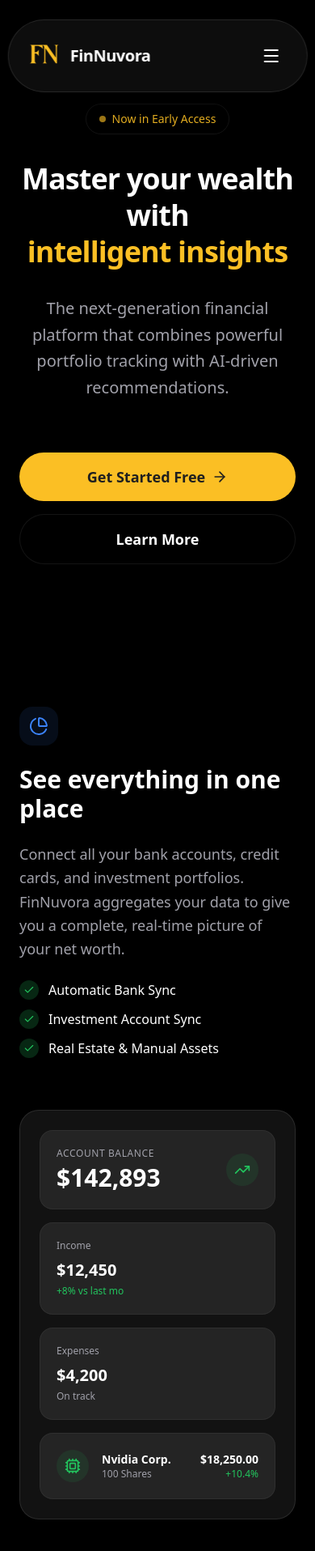
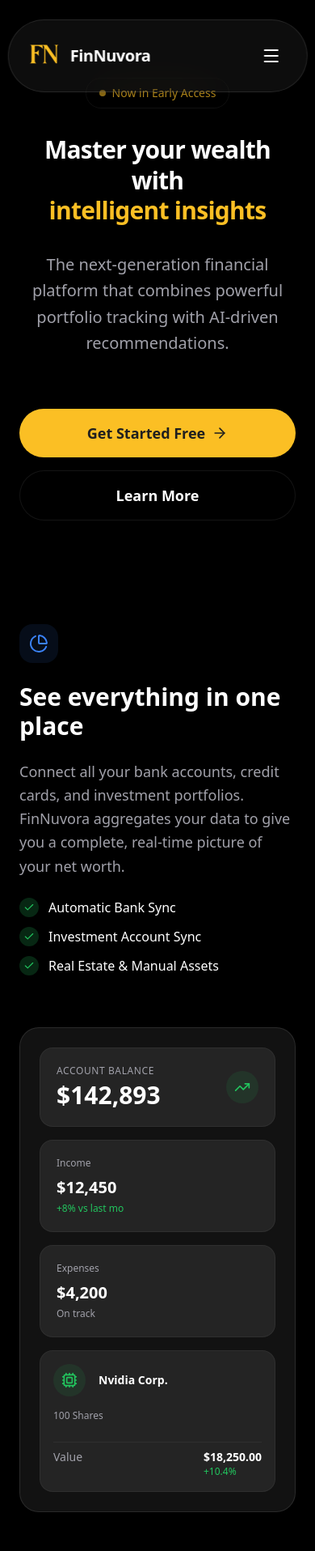
Before and after one commit to Vetri-78640/FinNuvora, a Next.js app in the folder frontend/: page / in a window 390 px wide. Shown: the top 1916 px of the page at 81% size. Built offline with nearby package versions, Linux system fonts and the light colour scheme; no server answers.

Commit message:
Frontend Protections

```diff
--- a/frontend/app/page.jsx
+++ b/frontend/app/page.jsx
@@ -38,11 +38,11 @@ export default function LandingPage() {
   };
 
   return (
-    <div className="min-h-screen bg-[#000000] flex flex-col font-sans text-text-primary">
+    <div className="min-h-screen bg-[#000000] flex flex-col font-sans text-text-primary overflow-x-hidden">
       <Navbar />
 
       {/* Hero Section */}
-      <section className="pt-32 pb-20 px-6 relative overflow-hidden">
+      <section className="pt-24 md:pt-32 pb-16 md:pb-20 px-6 relative overflow-hidden">
         {/* Background Glow */}
         <div className="absolute top-0 left-1/2 -translate-x-1/2 w-[80vw] h-[80vw] max-w-[800px] max-h-[800px] bg-primary/5 rounded-full blur-3xl -z-10" />
 
@@ -52,7 +52,7 @@ export default function LandingPage() {
             Now in Early Access
           </div>
 
-          <h1 className="text-4xl md:text-5xl lg:text-7xl font-bold tracking-tight leading-tight animate-slide-in">
+          <h1 className="text-3xl sm:text-4xl md:text-5xl lg:text-7xl font-bold tracking-tight leading-tight animate-slide-in">
             Master your wealth with<br />
             <span className="text-primary">intelligent insights</span>
           </h1>
@@ -80,7 +80,7 @@ export default function LandingPage() {
       </section>
 
       {/* Feature Highlight 1 */}
-      <section className="py-24 px-6 relative">
+      <section className="py-16 md:py-24 px-6 relative">
         <div className="absolute top-1/2 left-0 w-[80vw] h-[80vw] max-w-[500px] max-h-[500px] bg-blue-500/10 rounded-full blur-[100px] -z-10" />
         <div className="max-w-7xl mx-auto flex flex-col lg:flex-row items-center gap-16">
           <div className="flex-1 space-y-6">
@@ -127,17 +127,27 @@ export default function LandingPage() {
               </div>
 
               {/* Top Asset (Full Width) */}
-              <div className="col-span-1 sm:col-span-2 bg-surface-elevated rounded-2xl p-5 border border-white/5 flex items-center gap-4">
-                <div className="h-10 w-10 rounded-full bg-green-500/10 flex items-center justify-center text-green-500">
-                  <Cpu size={20} />
+              <div className="col-span-1 sm:col-span-2 bg-surface-elevated rounded-2xl p-4 sm:p-5 border border-white/5 flex flex-col sm:flex-row items-start sm:items-center gap-4">
+                <div className="flex items-center gap-4 w-full sm:w-auto">
+                  <div className="h-10 w-10 rounded-full bg-green-500/10 flex items-center justify-center text-green-500 shrink-0">
+                    <Cpu size={20} />
+                  </div>
+                  <div className="flex-1 sm:hidden">
+                    {/* Mobile only header part if needed, but let's keep simple */}
+                    <div className="text-sm font-bold text-white">Nvidia Corp.</div>
+                  </div>
                 </div>
-                <div className="flex-1">
-                  <div className="text-sm font-bold text-white">Nvidia Corp.</div>
+
+                <div className="flex-1 w-full sm:w-auto">
+                  <div className="hidden sm:block text-sm font-bold text-white">Nvidia Corp.</div>
                   <div className="text-xs text-text-secondary">100 Shares</div>
                 </div>
-                <div className="text-right">
-                  <div className="text-sm font-bold text-white">$18,250.00</div>
-                  <div className="text-xs text-green-500">+10.4%</div>
+                <div className="text-left sm:text-right w-full sm:w-auto border-t sm:border-t-0 border-white/5 pt-2 sm:pt-0 mt-2 sm:mt-0 flex justify-between sm:block">
+                  <span className="text-sm text-text-secondary sm:hidden">Value</span>
+                  <div>
+                    <div className="text-sm font-bold text-white">$18,250.00</div>
+                    <div className="text-xs text-green-500">+10.4%</div>
+                  </div>
                 </div>
               </div>
 
@@ -166,7 +176,7 @@ export default function LandingPage() {
           </div>
           <div className="flex-1">
             {/* Detailed Mock UI: AI Insights Stack */}
-            <div className="relative h-[400px] w-full flex items-center justify-center">
+            <div className="relative h-[450px] sm:h-[400px] w-full flex items-center justify-center mt-8 sm:mt-0">
               {/* Background Glow */}
               <div className="absolute inset-0 bg-gradient-to-bl from-primary/10 to-transparent rounded-full blur-3xl" />
 
@@ -197,8 +207,8 @@ export default function LandingPage() {
               </div>
 
               {/* Main Card (Front) */}
-              <div className="absolute top-1/2 left-1/2 -translate-x-1/2 -translate-y-1/2 w-full bg-[#121212] border border-white/10 rounded-3xl p-8 shadow-2xl z-10 hover:-translate-y-[52%] transition-transform duration-300">
-                <div className="flex items-center justify-between mb-6">
+              <div className="absolute top-1/2 left-1/2 -translate-x-1/2 -translate-y-1/2 w-full bg-[#121212] border border-white/10 rounded-3xl p-5 sm:p-8 shadow-2xl z-10 hover:-translate-y-[52%] transition-transform duration-300">
+                <div className="flex items-center justify-between mb-4 sm:mb-6">
                   <div className="inline-flex items-center gap-2 px-3 py-1 rounded-full bg-primary/10 border border-primary/20 text-xs font-bold text-primary">
                     <Zap size={12} />
                     <span>AI Recommendation</span>
@@ -206,16 +216,16 @@ export default function LandingPage() {
                   <span className="text-xs text-text-secondary">Just now</span>
                 </div>
 
-                <h3 className="text-xl font-bold text-white mb-2">Optimize Subscriptions</h3>
+                <h3 className="text-lg sm:text-xl font-bold text-white mb-2">Optimize Subscriptions</h3>
                 <p className="text-text-secondary text-sm leading-relaxed mb-6">
                   We found 3 unused subscriptions costing you <span className="text-white font-bold">$45/mo</span>. Canceling them could boost your savings rate by 12%.
                 </p>
 
-                <div className="flex gap-3">
-                  <button className="flex-1 py-3 bg-primary text-background rounded-xl font-bold text-sm hover:bg-primary-hover transition-colors">
+                <div className="flex flex-col sm:flex-row gap-3">
+                  <button className="flex-1 py-3 bg-primary text-background rounded-xl font-bold text-sm hover:bg-primary-hover transition-colors text-center">
                     Review List
                   </button>
-                  <button className="px-4 py-3 bg-white/5 text-white rounded-xl font-bold text-sm hover:bg-white/10 transition-colors">
+                  <button className="px-4 py-3 bg-white/5 text-white rounded-xl font-bold text-sm hover:bg-white/10 transition-colors text-center">
                     Dismiss
                   </button>
                 </div>
@@ -226,7 +236,7 @@ export default function LandingPage() {
       </section>
 
       {/* Testimonials */}
-      <section className="py-24 px-6 bg-surface/30 border-y border-white/5">
+      <section className="py-16 md:py-24 px-6 bg-surface/30 border-y border-white/5">
         <div className="max-w-6xl mx-auto">
           <h2 className="text-3xl md:text-4xl font-bold text-center mb-16">Loved by Finance Experts</h2>
           <div className="grid grid-cols-1 md:grid-cols-2 gap-8">
@@ -247,7 +257,7 @@ export default function LandingPage() {
       </section>
 
       {/* CTA Section */}
-      <section className="py-32 px-6 relative overflow-hidden">
+      <section className="py-20 md:py-32 px-6 relative overflow-hidden">
         <div className="absolute inset-0 bg-gradient-to-b from-transparent to-primary/5" />
         <div className="max-w-4xl mx-auto text-center relative z-10">
           <h2 className="text-4xl md:text-5xl lg:text-6xl font-bold mb-8 tracking-tight">Start your financial revolution.</h2>
@@ -256,7 +266,7 @@ export default function LandingPage() {
           </p>
           <button
             onClick={handleCta}
-            className="px-10 py-5 bg-primary text-background rounded-full font-bold text-xl hover:bg-primary-hover transition-all shadow-xl shadow-primary/20 hover:scale-105"
+            className="px-8 py-4 sm:px-10 sm:py-5 bg-primary text-background rounded-full font-bold text-lg sm:text-xl hover:bg-primary-hover transition-all shadow-xl shadow-primary/20 hover:scale-105 w-full sm:w-auto"
           >
             {isAuthenticated ? 'Go to Dashboard' : 'Get Started for Free'}
           </button>
--- a/frontend/components/Navbar.jsx
+++ b/frontend/components/Navbar.jsx
@@ -110,54 +110,56 @@ export default function Navbar() {
 
       {/* Mobile Menu */}
       {isMobileMenuOpen && (
-        <div className="md:hidden absolute top-20 left-0 w-full bg-background border-b border-border p-6 flex flex-col gap-4 shadow-xl animate-slide-in">
+        <div className="md:hidden fixed inset-0 top-0 z-[60] bg-background/95 backdrop-blur-xl p-6 flex flex-col gap-6 animate-in slide-in-from-top-10 duration-200">
+          <div className="flex justify-end">
+            <button
+              className="text-text-primary p-2"
+              onClick={() => setIsMobileMenuOpen(false)}
+            >
+              <X size={24} />
+            </button>
+          </div>
+
+          <div className="flex flex-col gap-4 mt-4">
             <Link
               href="/features"
-            className="text-lg font-medium text-text-secondary hover:text-text-primary py-2"
+              className="text-2xl font-medium text-text-secondary hover:text-text-primary py-2 border-b border-white/5"
               onClick={() => setIsMobileMenuOpen(false)}
             >
               Features
             </Link>
             <Link
               href="/pricing"
-            className="text-lg font-medium text-text-secondary hover:text-text-primary py-2"
+              className="text-2xl font-medium text-text-secondary hover:text-text-primary py-2 border-b border-white/5"
               onClick={() => setIsMobileMenuOpen(false)}
             >
               Pricing
             </Link>
-          <div className="h-px bg-border my-2" />
+          </div>
 
-          {/* <div className="flex items-center justify-between py-2">
-            <span className="text-text-secondary">Theme</span>
-            <button
-              onClick={toggleTheme}
-              className="w-10 h-10 rounded-full border border-border flex items-center justify-center text-text-secondary hover:text-text-primary hover:bg-surface transition-colors"
-            >
-              {theme === 'dark' ? <Sun size={20} /> : <Moon size={20} />}
-            </button>
-          </div> */}
-
+          <div className="mt-auto flex flex-col gap-4 pb-8">
             {isAuthenticated ? (
-            <div className="flex flex-col gap-3 mt-2">
+              <>
                 <Link href="/dashboard" onClick={() => setIsMobileMenuOpen(false)}>
-                <Button className="w-full justify-center">Dashboard</Button>
+                  <Button className="w-full justify-center py-4 text-lg">Dashboard</Button>
                 </Link>
-              <Button onClick={handleLogout} variant="secondary" className="w-full justify-center">
+                <Button onClick={handleLogout} variant="secondary" className="w-full justify-center py-4 text-lg">
                   Logout
                 </Button>
-            </div>
+              </>
             ) : (
-            <div className="flex flex-col gap-3 mt-2">
+              <>
                 <Link href="/auth/login" onClick={() => setIsMobileMenuOpen(false)}>
-                <Button variant="secondary" className="w-full justify-center">Sign in</Button>
+                  <Button variant="secondary" className="w-full justify-center py-4 text-lg">Sign in</Button>
                 </Link>
                 <Link href="/auth/register" onClick={() => setIsMobileMenuOpen(false)}>
-                <Button className="w-full justify-center">
+                  <Button className="w-full justify-center py-4 text-lg">
                     Get Started
                   </Button>
                 </Link>
+              </>
+            )}
           </div>
-          )}
         </div>
       )}
     </nav>
```
Lines whose indentation alone changed are shown as unchanged.
